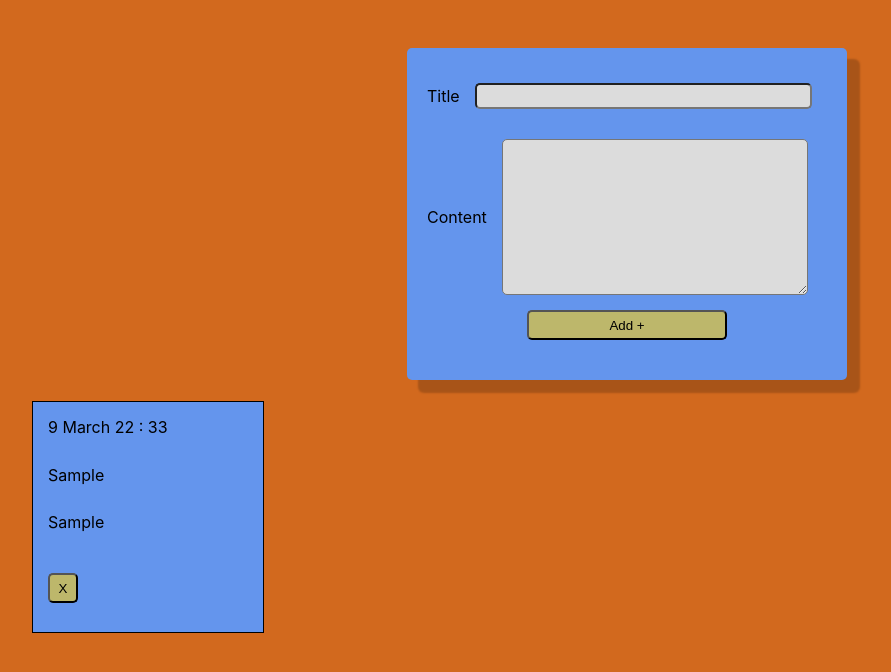
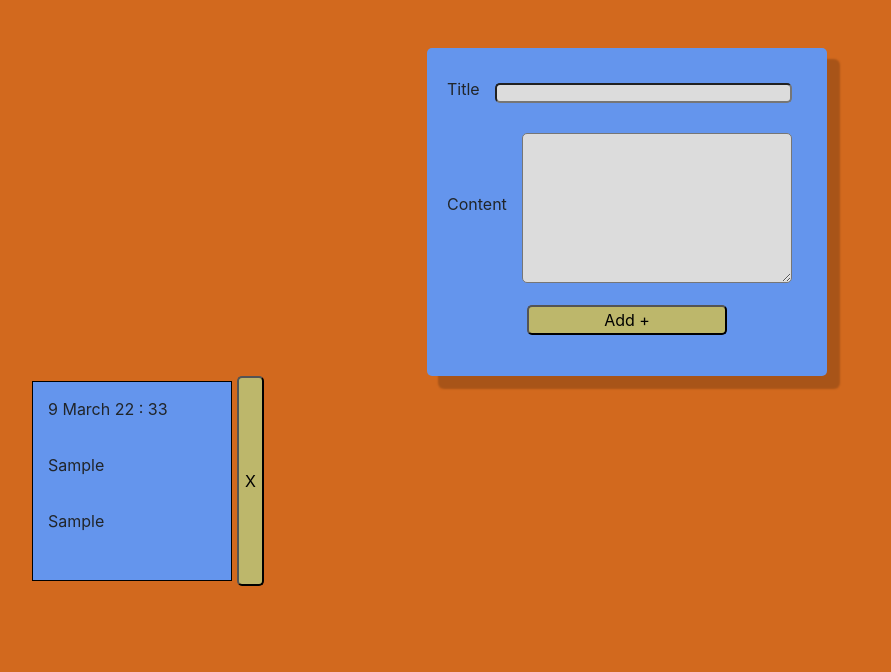
Before and after one commit to Dybovsky/react-task-App, a React (Create React App) app: page / in a window 1280 px wide. Both pictures are taken after typing "Sample", "Sample" into the empty fields and a click on the button "Add +". Shown: the top 672 px of the page, without its empty margins (13-904 px from the left). Built offline with nearby package versions, Linux system fonts and the light colour scheme.

Commit message:
mile 4 +-

```diff
--- a/package.json
+++ b/package.json
@@ -10,6 +10,7 @@
     "react": "^17.0.1",
     "react-bootstrap": "^1.5.1",
     "react-dom": "^17.0.1",
+    "react-modal": "^3.12.1",
     "react-scripts": "4.0.3",
     "web-vitals": "^1.0.1"
   },
--- a/src/App.js
+++ b/src/App.js
@@ -1,12 +1,14 @@
 import React from "react";
 import NewNote from "./components/NewNote";
 import NoteList from "./components/NoteList";
+import NewModal from "./components/Modal";
 
 class App extends React.Component {
   constructor(props) {
     super(props);
     this.state = {
       notes: [],
+      show: false,
     };
   }
 
@@ -27,15 +29,31 @@ class App extends React.Component {
     });
   }
 
+  openModal() {
+    this.setState({ notes: this.state.notes, isOpen: true });
+  }
+
+  closeModal() {
+    this.setState({ notes: this.state.notes, isOpen: false });
+  }
+
   render() {
-    console.log(this.state.notes);
     return (
       <div>
         <NewNote onSaveNote={(note) => this.addNewNote(note)} />
         <NoteList
           notes={this.state.notes}
           onDeleteNote={(index) => this.deleteNote(index)}
+          openModal={() => {
+            this.openModal();
+          }}
         />
+        <NewModal
+          show={this.state.isOpen}
+          closeModal={() => {
+            this.closeModal();
+          }}
+        ></NewModal>
       </div>
     );
   }
--- /dev/null
+++ b/src/components/Modal.jsx
@@ -0,0 +1,37 @@
+import React from 'react';
+import { ModalBody } from 'react-bootstrap';
+import Modal from 'react-bootstrap/Modal';
+import NewNote from './NewNote'
+
+
+
+
+class NewModal extends React.Component{
+    constructor(props){
+        super(props);
+        this.state = {
+
+
+
+        }
+    }
+
+
+
+      render(){
+  return (
+
+        <Modal show={this.props.show}  onHide={this.props.closeModal}>
+        <Modal.Header closeButton>
+            <Modal.Title>{this.props.title}</Modal.Title>
+        </Modal.Header>
+        <ModalBody>{this.props.content}</ModalBody>
+
+        <NewNote></NewNote>
+    </Modal>
+
+  )}
+}
+
+
+export default NewModal
--- a/src/components/NoteItem.jsx
+++ b/src/components/NoteItem.jsx
@@ -2,8 +2,8 @@ function NoteItem(props){
     const { note } = props;
     const {title, content, time} = note;
     //console it
-    return(
-        <li>
+    return(<>
+        <li onClick={() => {props.openModal()}}>
             <div>{time}</div>
             <div>
                 {title}
@@ -11,14 +11,14 @@ function NoteItem(props){
             <div id="contentGrid">
                 {content}
             </div>
+        </li>
             <button onClick={() => {
                     if (window.confirm("Are u sure?")) {
                       props.onDelete();
                     }
                   }}>X</button>
-        </li>
+</>
     )
-
 }
 
 export default NoteItem;
--- a/src/components/NoteList.jsx
+++ b/src/components/NoteList.jsx
@@ -9,6 +9,7 @@ function NoteList(props){
             key={note.id}
             note={note}
             onDelete={() => props.onDeleteNote(index)}
+            openModal={props.openModal}
             />
             )}
         </ul>
--- a/src/index.js
+++ b/src/index.js
@@ -1,3 +1,4 @@
+import "bootstrap/dist/css/bootstrap.min.css";
 import React from "react";
 import ReactDOM from "react-dom";
 import "./index.css";
```
Also changed, not shown: 1 other file (tests, documents, lock files or other folders).
